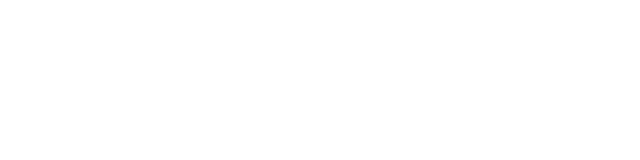
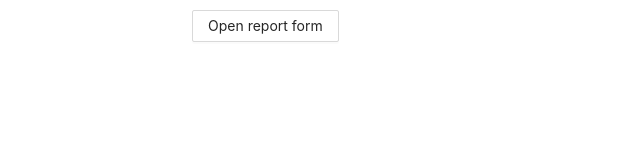
Before and after one commit to MarkGolubtsov/gitlab-issue-report-builder, a React app: page / in a window 1280 px wide. Shown: the top 160 px of the page, without its empty margins (0-640 px from the left). Built offline with nearby package versions, Linux system fonts and the light colour scheme; the HTML template or start-up script is replaced by a standard one.

Commit message:
Change modal trigger.

```diff
--- a/src/app/App.less
+++ b/src/app/App.less
@@ -1,5 +1,6 @@
-.app {
-  position: absolute;
-  top: 5%;
-  left: 10%;
+.report-trigger {
+  position: absolute !important;
+  top: 10px;
+  left: 15%;
+  z-index: 2000;
 }
--- a/src/app/App.tsx
+++ b/src/app/App.tsx
@@ -1,29 +1,24 @@
-import React, {useEffect, useState} from "react";
-import {Modal} from "antd";
+import React, {useState} from "react";
+import {Button, Modal} from "antd";
 import ReportBuilder from "app/view/ReportBuilder";
 
 import './App.less';
 
-const TRIGGER_KEY = 'r';
-
 export default function App() {
     const [visible, setVisible] = useState(false);
 
-    useEffect(() => {
-        const handleKeyDown = (event: KeyboardEvent) => {
-            if (event.key.toLowerCase() === TRIGGER_KEY) {
-                setVisible(true);
+    return (
+        <>
+            {
+                !visible &&
+                <Button className='report-trigger' onClick={() => setVisible(true)}>
+                    Open report form
+                </Button>
             }
-        }
-
-        window.addEventListener('keydown', handleKeyDown);
-        return () => window.removeEventListener('keydown', handleKeyDown);
-    }, []);
-
-    return (
-        <Modal destroyOnClose footer={null} open={visible} title='Git lab issues report' onCancel={handleClose}>
-            <ReportBuilder/>
-        </Modal>
+            <Modal destroyOnClose footer={null} open={visible} title='Git lab issues report' onCancel={handleClose}>
+                <ReportBuilder/>
+            </Modal>
+        </>
     )
 
     function handleClose() {
```
